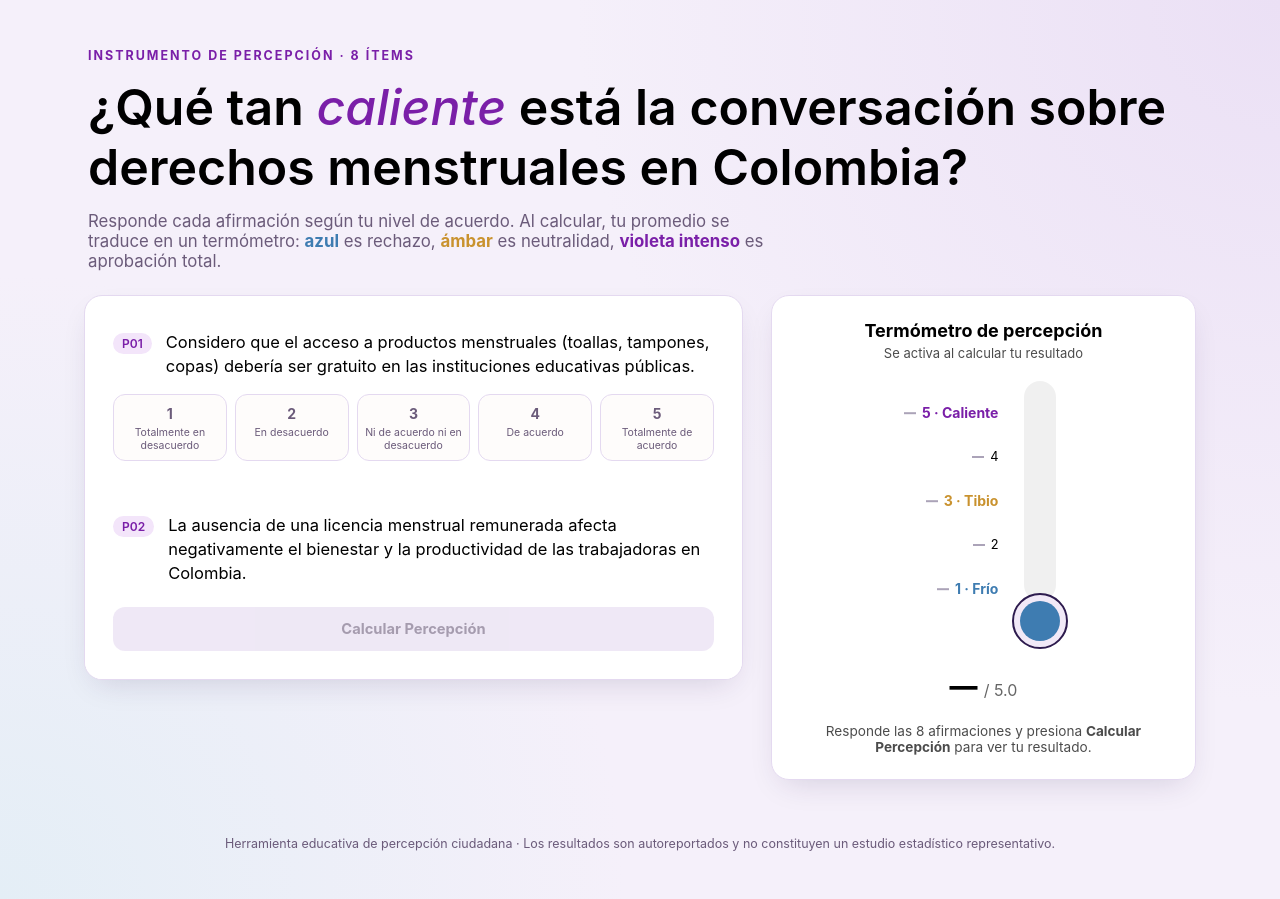
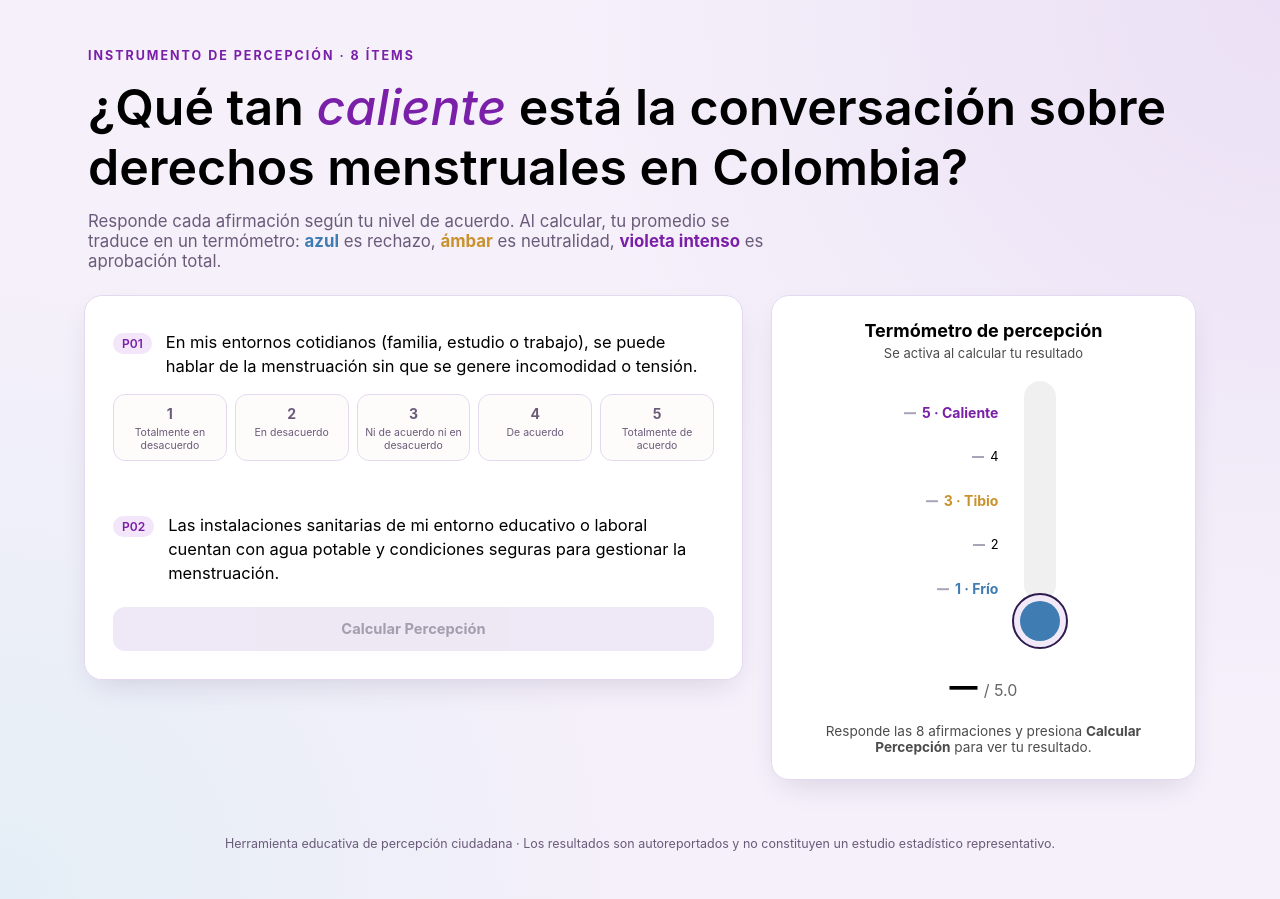
Before and after one commit to lmanuriveral/termometer-rhudp, a React (Vite) app: page / in a window 1280 px wide. Built offline with nearby package versions, Linux system fonts and the light colour scheme.

Commit message:
new 6 first questions

```diff
--- a/src/data/questions.ts
+++ b/src/data/questions.ts
@@ -3,12 +3,12 @@ import type { Diagnosis } from "../types";
 export const TEMA = "Percepción sobre los derechos menstruales en Colombia";
 
 export const PREGUNTAS: string[] = [
-  "Considero que el acceso a productos menstruales (toallas, tampones, copas) debería ser gratuito en las instituciones educativas públicas.",
-  "La ausencia de una licencia menstrual remunerada afecta negativamente el bienestar y la productividad de las trabajadoras en Colombia.",
-  "La educación menstrual integral debería incluirse de forma obligatoria en el currículo escolar desde la educación básica.",
-  'El IVA a los productos de gestión menstrual ("impuesto rosa") es una barrera económica injusta para las mujeres y personas menstruantes.',
-  "Existe suficiente infraestructura sanitaria (agua, jabón y disposición de residuos) en espacios públicos y laborales para gestionar la menstruación con dignidad.",
-  "El estigma social asociado a la menstruación sigue siendo un obstáculo importante para hablar del tema abiertamente en Colombia.",
+  "En mis entornos cotidianos (familia, estudio o trabajo), se puede hablar de la menstruación sin que se genere incomodidad o tensión.",
+  "Las instalaciones sanitarias de mi entorno educativo o laboral cuentan con agua potable y condiciones seguras para gestionar la menstruación.",
+  "Cuento con la información y la libertad necesarias para elegir de manera autónoma los productos o métodos con los que gestiono mi menstruación.",
+  "Ver una mancha de sangre menstrual en la ropa de alguien suele interpretarse en mi entorno como un descuido o falta de higiene.",
+  "Los productos de higiene menstrual (toallas, tampones, copas) deben considerarse bienes esenciales exentos de impuestos.",
+  "Mis espacios de estudio o trabajo me permiten ajustar mi ritmo de actividades según las necesidades de mi ciclo menstrual.",
   "Las políticas públicas actuales garantizan de manera adecuada los derechos menstruales de las mujeres rurales y de escasos recursos.",
   "Apoyo que el Estado colombiano invierta más recursos en programas de salud y menstruación digna.",
 ];
```
